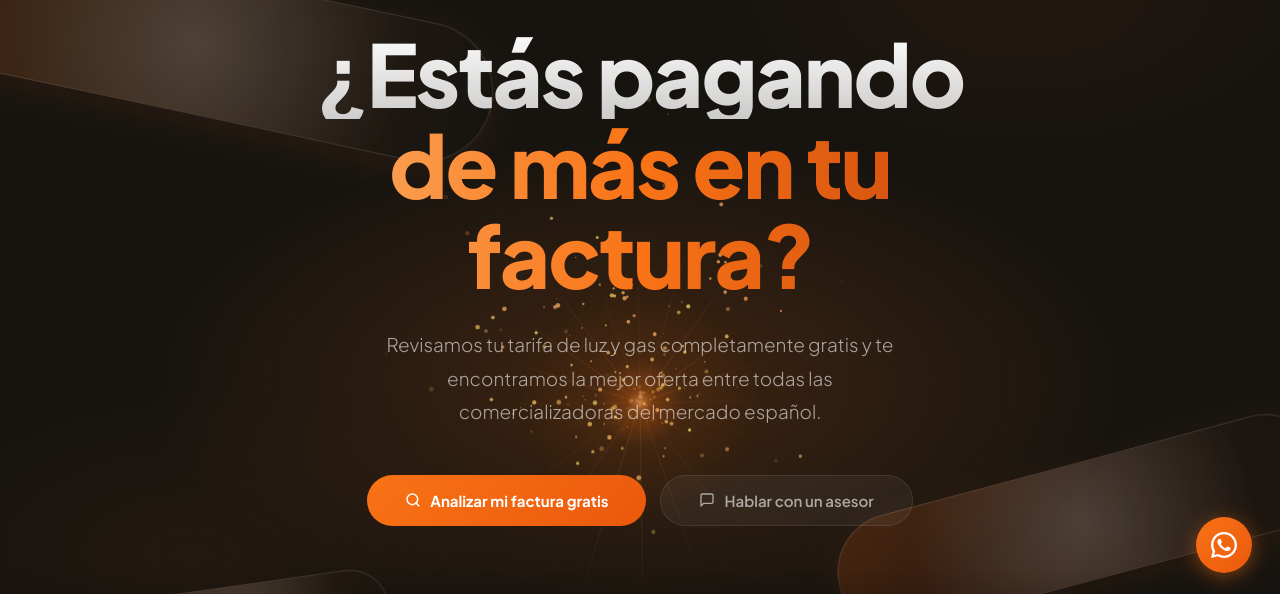
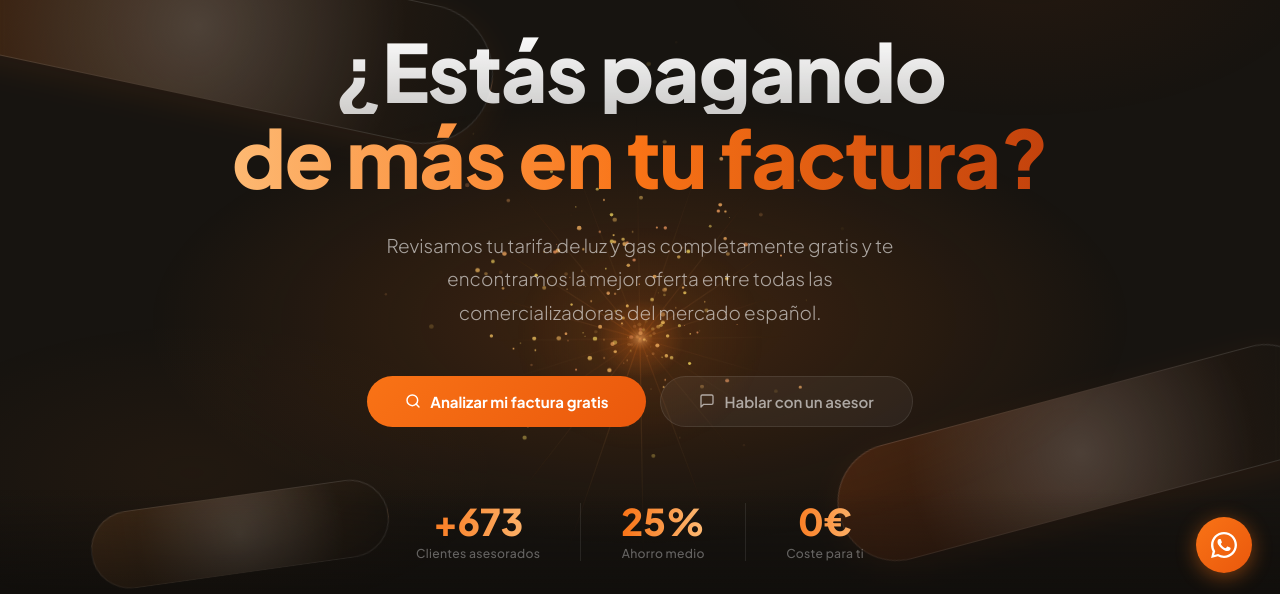
Before and after one commit to borjalff-byte/siahorro, a website: page index.html in a window 1280 px wide. Shown: the part 199-793 px from the top of the page. Drawn offline with Linux system fonts and the light colour scheme.

Commit message:
fix: ajustar letter-spacing y tamaño hero para Plus Jakarta Sans

```diff
--- a/index.html
+++ b/index.html
@@ -128,7 +128,7 @@
         .shape-5 { --r:-25deg; width:150px; height:40px; left:22%; top:7%; background:linear-gradient(to right,rgba(255,237,213,.12),transparent); animation:shapeIn 2.4s cubic-bezier(.23,.86,.39,.96) .7s both,floatY 11s ease-in-out 3.1s infinite; }
 
         .hero-fade { position: absolute; inset: 0; background: linear-gradient(to bottom, rgba(13,11,9,.65) 0%, transparent 18%, transparent 82%, rgba(13,11,9,.85) 100%); pointer-events: none; z-index: 4; }
-        .hero-content { position: relative; z-index: 10; max-width: 860px; width: 100%; }
+        .hero-content { position: relative; z-index: 10; max-width: 860px; width: 100%; padding: 0 16px; }
 
         @keyframes fadeUp { from { opacity: 0; transform: translateY(30px); } to { opacity: 1; transform: translateY(0); } }
 
@@ -140,7 +140,7 @@
             margin-bottom: 40px; animation: fadeUp 1s ease .5s both;
         }
         .badge-dot { width: 7px; height: 7px; border-radius: 50%; background: var(--orange); box-shadow: 0 0 8px var(--orange); flex-shrink: 0; }
-        .hero h1 { font-size: clamp(2.8rem, 7.5vw, 5.4rem); font-weight: 900; line-height: 1.05; letter-spacing: -2px; margin-bottom: 28px; animation: fadeUp 1s ease .7s both; }
+        .hero h1 { font-size: clamp(2.4rem, 6.5vw, 5rem); font-weight: 900; line-height: 1.08; letter-spacing: -1px; margin-bottom: 28px; animation: fadeUp 1s ease .7s both; overflow-wrap: break-word; }
         .hero h1 .l1 { display: block; background: linear-gradient(to bottom, #fff, rgba(255,255,255,.78)); -webkit-background-clip: text; -webkit-text-fill-color: transparent; background-clip: text; }
         .hero h1 .l2 { display: block; background: linear-gradient(to right, #FDBA74, var(--orange), #C2410C); -webkit-background-clip: text; -webkit-text-fill-color: transparent; background-clip: text; }
         .hero p { font-size: clamp(.98rem, 2.2vw, 1.18rem); color: var(--t60); max-width: 540px; margin: 0 auto 46px; line-height: 1.78; font-weight: 300; animation: fadeUp 1s ease .9s both; }
```
